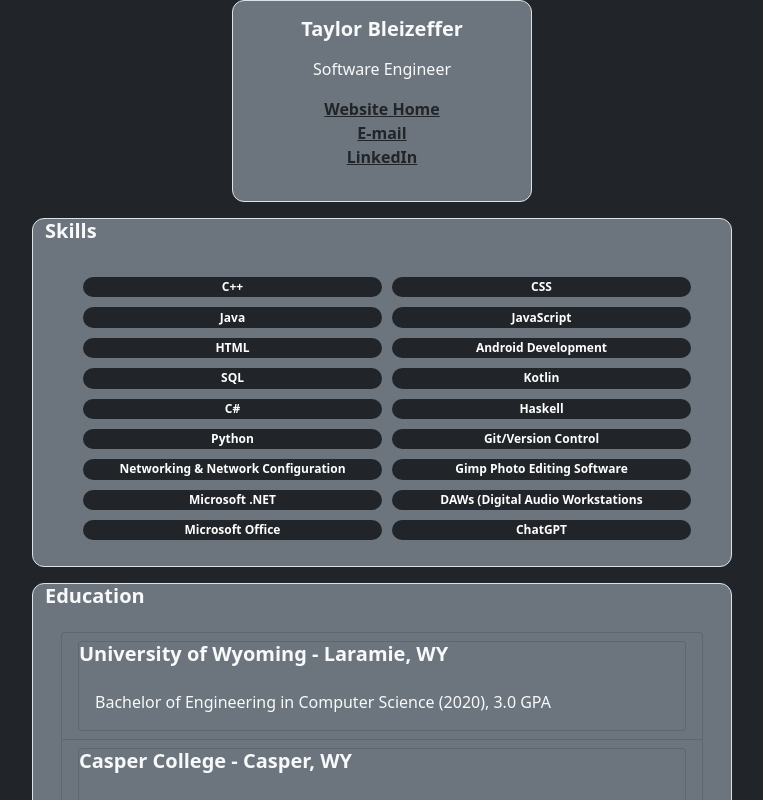
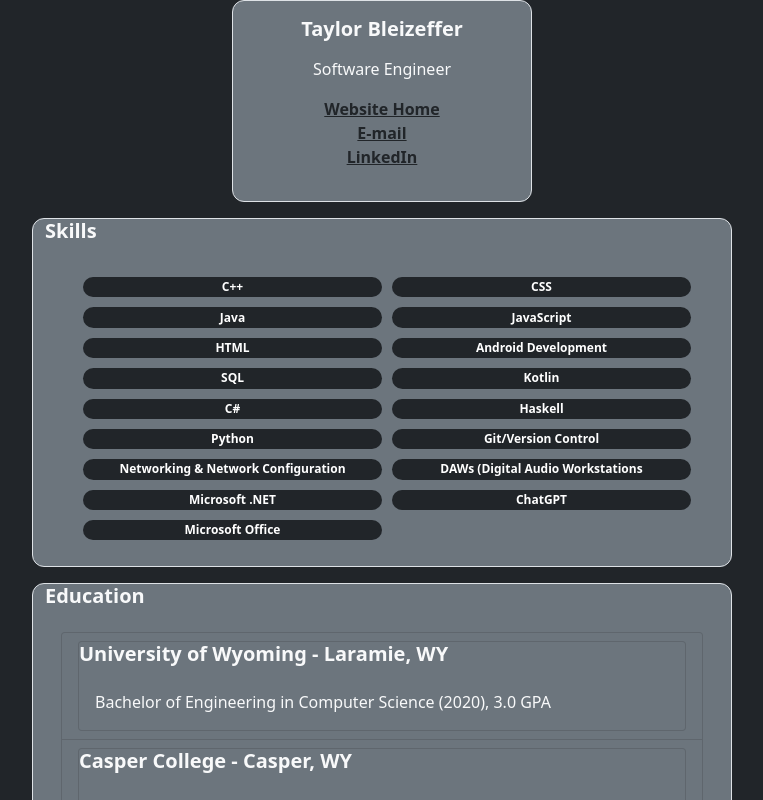
Before and after one commit to tbzeff/my-portfolio, a React (Create React App) app: page /resume in a window 1280 px wide. Shown: the top 800 px of the page, without its empty margins (258-1021 px from the left). Built offline with nearby package versions, Linux system fonts and the light colour scheme.

Commit message:
Corrected component name in Programs.js. Removed photo editing from skills.

```diff
--- a/src/components/Programs.js
+++ b/src/components/Programs.js
@@ -6,7 +6,7 @@ import {
     ListGroup
 } from 'react-bootstrap';
 
-const Education = () => (
+const Programs = () => (
     <Card className="info-box text-light bg-secondary border" style={{ width: '700px', borderRadius: '12px' }}>
         <Card.Title><strong>Internships & Institutes</strong></Card.Title>
         <Card.Body>
@@ -48,4 +48,4 @@ const Education = () => (
     </Card>
 )
 
-export default Education;
+export default Programs;
--- a/src/components/ResumeSkills.js
+++ b/src/components/ResumeSkills.js
@@ -26,7 +26,6 @@ const ResumeSkills = () => (
                         <Row><Badge pill bg="dark" style={{ margin: '5px' }}>Kotlin</Badge></Row>
                         <Row><Badge pill bg="dark" style={{ margin: '5px' }}>Haskell</Badge></Row>
                         <Row><Badge pill bg="dark" style={{ margin: '5px' }}>Git/Version Control</Badge></Row>
-                        <Row><Badge pill bg="dark" style={{ margin: '5px' }}>Gimp Photo Editing Software</Badge></Row>
                         <Row><Badge pill bg="dark" style={{ margin: '5px' }}>DAWs (Digital Audio Workstations</Badge></Row>
                         <Row><Badge pill bg="dark" style={{ margin: '5px' }}>ChatGPT</Badge></Row>
                     </Col>
```
